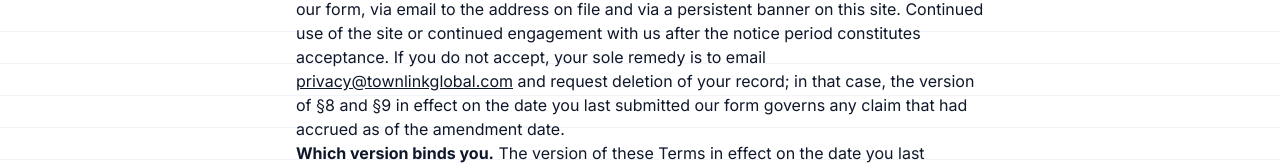
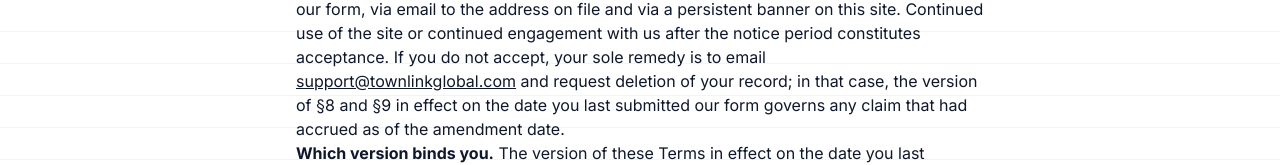
Before and after one commit to nextstarpro/townlink-AI, a Next.js app: page /terms in a window 1280 px wide. Shown: the part 2657-2822 px from the top of the page. Built offline with nearby package versions, Linux system fonts and the light colour scheme; no server answers.

Commit message:
compliance: swap privacy@ contact to support@ across legal pages

```diff
--- a/app/do-not-sell/page.tsx
+++ b/app/do-not-sell/page.tsx
@@ -64,8 +64,8 @@ export default function DoNotSellPage() {
             </li>
             <li>
               <strong>Email us.</strong> Send an opt-out request to{" "}
-              <a href="mailto:privacy@townlinkglobal.com" className="underline">
-                privacy@townlinkglobal.com
+              <a href="mailto:support@townlinkglobal.com" className="underline">
+                support@townlinkglobal.com
               </a>{" "}
               from the address on file, or write to NextStar Procurement LLC,
               809 N Central Ave, Addison IL 60101. We will process your request
--- a/app/privacy/page.tsx
+++ b/app/privacy/page.tsx
@@ -29,8 +29,8 @@ export default function PrivacyPage() {
             This site is operated by <strong>NextStar Procurement LLC</strong>, an Illinois
             limited liability company, doing business as <strong>TownLink Global</strong>. Our
             mailing address is 809 N Central Ave, Addison IL 60101. Contact:{" "}
-            <a href="mailto:privacy@townlinkglobal.com" className="underline">
-              privacy@townlinkglobal.com
+            <a href="mailto:support@townlinkglobal.com" className="underline">
+              support@townlinkglobal.com
             </a>
             .
           </p>
@@ -179,8 +179,8 @@ export default function PrivacyPage() {
           </ul>
           <p>
             <strong>How to exercise.</strong> Email{" "}
-            <a href="mailto:privacy@townlinkglobal.com" className="underline">
-              privacy@townlinkglobal.com
+            <a href="mailto:support@townlinkglobal.com" className="underline">
+              support@townlinkglobal.com
             </a>{" "}
             from the address on file, or write to the mailing address above. California
             residents may designate an authorized agent — see{" "}
@@ -207,8 +207,8 @@ export default function PrivacyPage() {
             residents of Colorado, Connecticut, Virginia, and other states with a
             statutory appeal right may appeal by replying to our response email or writing
             to{" "}
-            <a href="mailto:privacy@townlinkglobal.com" className="underline">
-              privacy@townlinkglobal.com
+            <a href="mailto:support@townlinkglobal.com" className="underline">
+              support@townlinkglobal.com
             </a>{" "}
             with the subject line &quot;Appeal.&quot; We will respond to the appeal within
             60 days and, if we again deny, will provide you with the contact information
@@ -297,8 +297,8 @@ export default function PrivacyPage() {
           <h2 className="font-display text-xl font-bold text-brand-blue-ink">9. Contact</h2>
           <p>
             Questions or complaints:{" "}
-            <a href="mailto:privacy@townlinkglobal.com" className="underline">
-              privacy@townlinkglobal.com
+            <a href="mailto:support@townlinkglobal.com" className="underline">
+              support@townlinkglobal.com
             </a>
             . NextStar Procurement LLC, 809 N Central Ave, Addison IL 60101.
           </p>
--- a/app/terms/page.tsx
+++ b/app/terms/page.tsx
@@ -217,8 +217,8 @@ export default function TermsPage() {
             to the address on file and via a persistent banner on this site. Continued
             use of the site or continued engagement with us after the notice period
             constitutes acceptance. If you do not accept, your sole remedy is to email{" "}
-            <a href="mailto:privacy@townlinkglobal.com" className="underline">
-              privacy@townlinkglobal.com
+            <a href="mailto:support@townlinkglobal.com" className="underline">
+              support@townlinkglobal.com
             </a>{" "}
             and request deletion of your record; in that case, the version of §8 and §9
             in effect on the date you last submitted our form governs any claim that had
```
